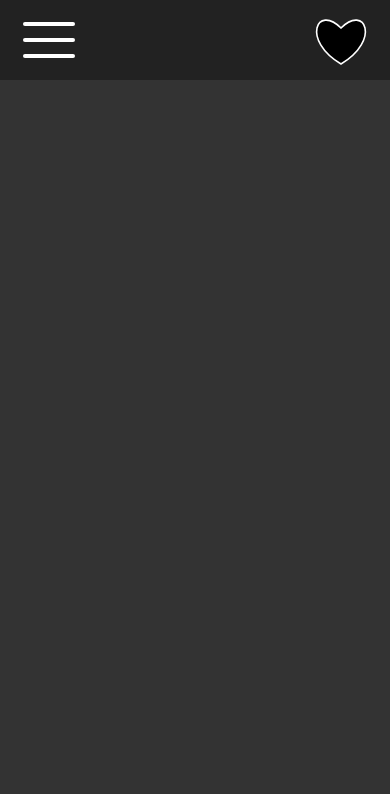
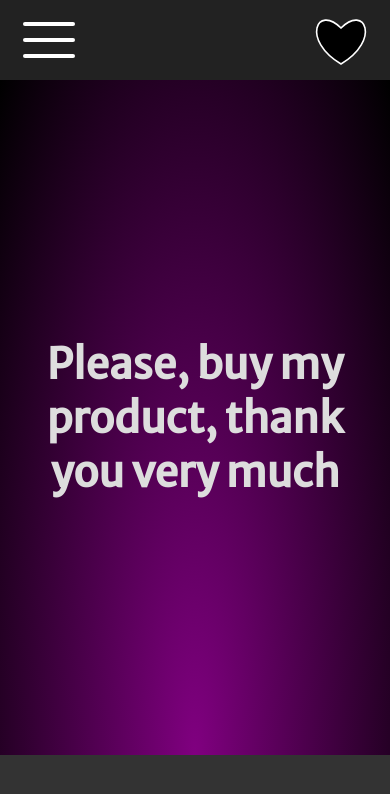
Before and after one commit to naranjujeli/website-template-02, a React (Create React App) app: page / in a window 390 px wide. Shown: the top 794 px of the page. Built offline with nearby package versions, Linux system fonts and the light colour scheme.

Commit message:
Add opening header

```diff
--- a/src/components/ContentSection.js
+++ b/src/components/ContentSection.js
@@ -1,8 +1,15 @@
+import Welcome from './Welcome';
+
+import '../styles/ContentSection.css';
+import '../styles/small/ContentSection-sm.css';
+import '../styles/medium/ContentSection-md.css';
+import '../styles/large/ContentSection-lg.css';
+
 function ContentSection() {
     return (
-        <>
-
-        </>
+        <main className="ContentSection">
+            <Welcome />
+        </main>
     );
 }
 
--- /dev/null
+++ b/src/components/Welcome.js
@@ -0,0 +1,30 @@
+import { useEffect } from 'react';
+import { motion, useAnimation } from 'framer-motion';
+
+export default function Welcome() {
+    const animationControls = useAnimation();
+    useEffect(() => {
+        setTimeout(() => {
+            animationControls.start({
+                y: [0, -80, 0, 0],
+                transition: {
+                    times: [0, 0.2, 0.5, 1],
+                    ease: "easeOut",
+                    duration: 4,
+                    repeat: Infinity
+                }
+            });
+        }, 2000);
+    });
+
+    return (
+        <div className="Welcome">
+            <motion.h1
+            className="Welcome-h1"
+            animate={animationControls}
+            >
+            Please, buy my product, thank you very much
+            </motion.h1>
+        </div>
+    );
+}
--- a/src/styles/App.css
+++ b/src/styles/App.css
@@ -1,3 +1,4 @@
 .App {
-
+    position: absolute;
+    top: 0;
 }
--- a/src/styles/ContentSection.css
+++ b/src/styles/ContentSection.css
@@ -0,0 +1,14 @@
+.ContentSection {
+    width: 100%;
+}
+
+.Welcome {
+    width: 100%;
+
+    background-image: radial-gradient(at 50% 100%, purple, black);
+}
+
+.Welcome h1{
+    margin: 0;
+    width: 80%;
+}
--- a/src/styles/NavigationBar.css
+++ b/src/styles/NavigationBar.css
@@ -2,6 +2,8 @@
     position: fixed;
 
     width: 100%;
+
+    z-index: 10;
 
     display: grid;
     justify-items: center;
--- a/src/styles/index.css
+++ b/src/styles/index.css
@@ -1,3 +1,5 @@
+@import url('https://fonts.googleapis.com/css2?family=Merriweather+Sans&display=swap');
+
 :root {
     --background: #333;
     --foreground: #DDD;
@@ -13,6 +15,7 @@ body {
 
 body > * {
     color: var(--foreground);
+    font-family: 'Merriweather Sans', sans-serif;
 }
 
 /*
--- a/src/styles/small/ContentSection-sm.css
+++ b/src/styles/small/ContentSection-sm.css
@@ -1,3 +1,21 @@
 @media (max-width: 768px) {
+    .ContentSection {
+        margin-top: 80px;
+    }
 
+    .Welcome {
+        height: 80vh;
+
+        display: flex;
+        flex-direction: column;
+        justify-content: center;
+        align-items: center;
+    }
+
+    .Welcome h1 {
+        bottom: 4vh;
+
+        text-align: center;
+        font-size: 5vh;
+    }
 }
```
